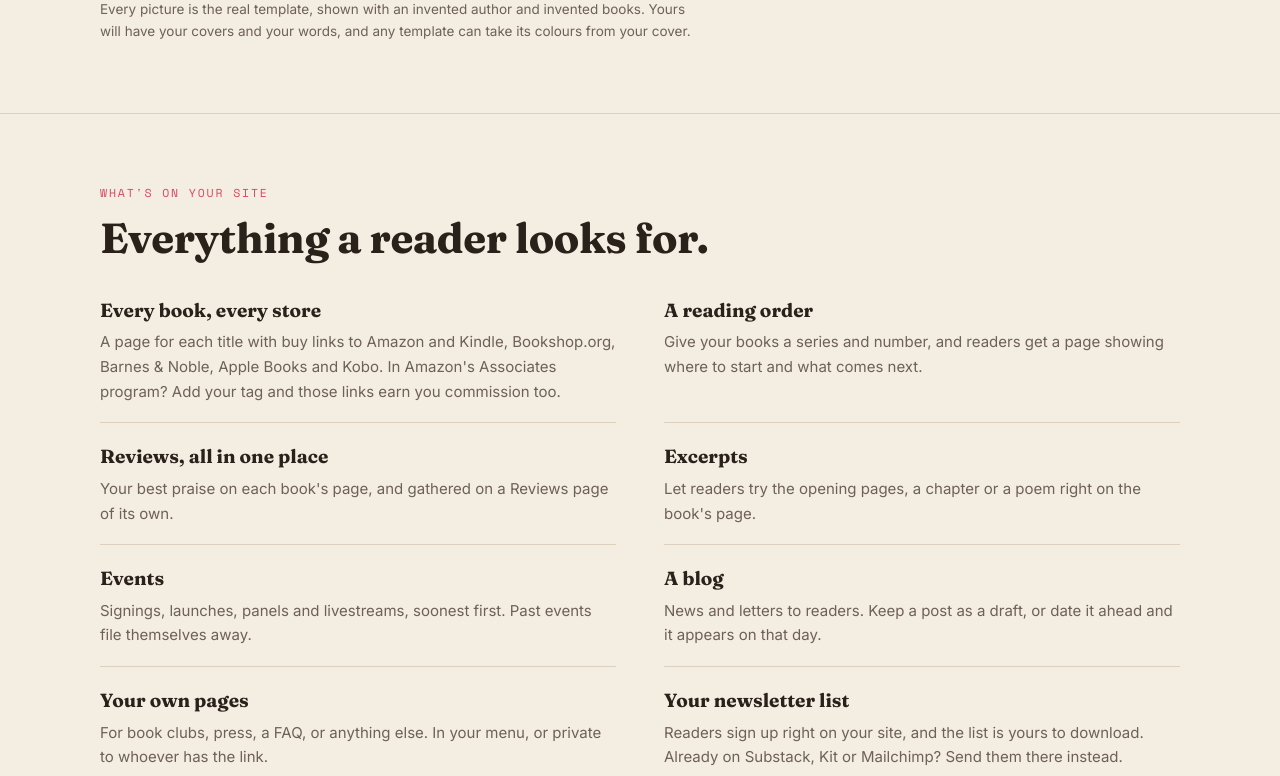
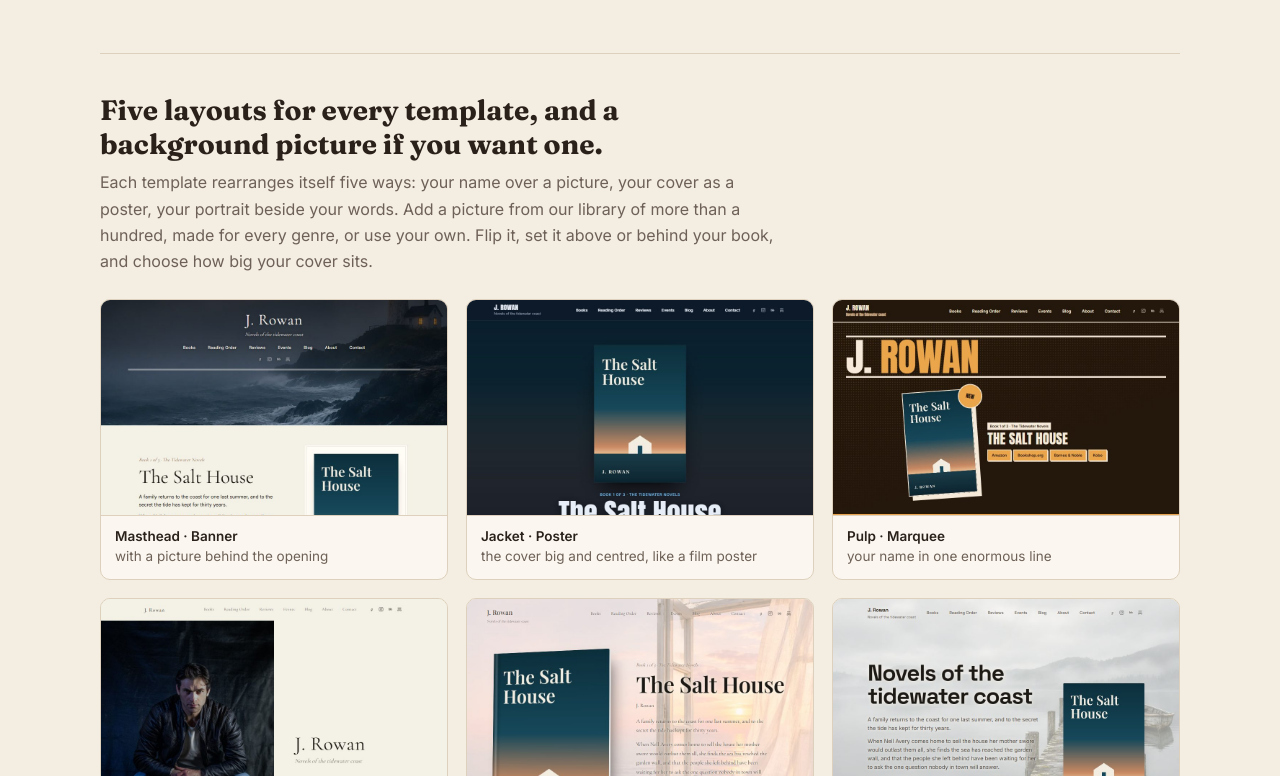
Before and after one commit to tjalex01-source/xlsites, a plain HTML site: page authors.html in a window 1280 px wide. Shown: the part 2818-3594 px from the top of the page. Drawn offline with nearby package versions, Linux system fonts and the light colour scheme.

Commit message:
Authors page: layouts and pictures strip, and the new features
Under the nine templates, six examples of the other layouts and the background
pictures (Banner, Poster, Marquee, Side by Side, and pictures behind
Hardcover and Clean). Step 2 mentions the five layouts. The feature list adds
landing pages, visit counts, the privacy policy and the help centre, and says
sign-ups go straight to Mailchimp, MailerLite or Kit and that any other store
can be added.

Co-Authored-By: Claude Opus 5.5 <noreply@anthropic.com>

```diff
--- a/authors.html
+++ b/authors.html
@@ -116,6 +116,16 @@
   .tpl p{margin:0;color:var(--muted);font-size:14px;line-height:1.55}
   .tpl .for{margin-top:10px;font-family:'Space Mono',monospace;font-size:11px;letter-spacing:.02em;color:var(--rose-deep)}
   .tpl-note{margin:26px 0 0;font-size:13.5px;color:var(--muted);max-width:70ch}
+  .lays{margin-top:56px;padding-top:40px;border-top:1px solid var(--line)}
+  .lays h3{font-family:'Fraunces',Georgia,serif;font-size:clamp(22px,3vw,28px);line-height:1.2;margin:0 0 8px;max-width:28ch}
+  .lays .lays-sub{margin:0 0 24px;color:var(--muted);font-size:16px;max-width:68ch}
+  .lays-grid{display:grid;grid-template-columns:repeat(3,minmax(0,1fr));gap:18px}
+  @media (max-width:980px){.lays-grid{grid-template-columns:repeat(2,minmax(0,1fr))}}
+  @media (max-width:620px){.lays-grid{grid-template-columns:minmax(0,1fr)}}
+  .lay{margin:0;border-radius:10px;overflow:hidden;border:1px solid var(--line);background:var(--card)}
+  .lay img{display:block;width:100%;height:auto;aspect-ratio:8/5;object-fit:cover;object-position:top;border-bottom:1px solid var(--line);background:var(--paper-deep)}
+  .lay figcaption{padding:11px 14px 13px;font-size:13.5px;color:var(--muted);line-height:1.45}
+  .lay figcaption b{display:block;color:var(--ink,inherit);font-weight:600}
   @media (prefers-reduced-motion:reduce){.tpl{transition:none}.tpl:hover{transform:none}}
 
   /* features */
@@ -205,7 +215,7 @@
       <p class="sub">Your ISBN already knows your title, cover, blurb and publisher. We use it to build your site, so you start with something finished — not a blank page.</p>
       <div class="steps">
         <div class="step"><div class="n">1</div><h3>Enter your ISBN</h3><p>ISBN-13 or ISBN-10, and we find the book, its cover and your other titles. Kindle-only? Paste your Amazon link and add the cover and blurb yourself.</p></div>
-        <div class="step"><div class="n">2</div><h3>Pick a look</h3><p>Choose one of nine templates, each one yours to customize. Match your cover's colours in one click, or pick a palette — light or dark, four font pairings each.</p></div>
+        <div class="step"><div class="n">2</div><h3>Pick a look</h3><p>Choose one of nine templates and one of its five layouts, each one yours to customize. Match your cover's colours in one click, or pick a palette — light or dark, four font pairings each.</p></div>
         <div class="step"><div class="n">3</div><h3>You're live</h3><p>Add a headshot and bio whenever you're ready. Every new book you publish slots right in.</p></div>
       </div>
     </div>
@@ -227,6 +237,18 @@
         <figure class="tpl"><img src="screens/authors/debut.jpg" alt="An author site on the Debut template: one cover alone in a pool of light on a dark page" width="960" height="600" loading="lazy"><figcaption><h3>Debut</h3><p>One book, one long page: the cover, the praise, the date, the buy buttons.</p><p class="for">A first book · a launch · a pre-order</p></figcaption></figure>
         <figure class="tpl"><img src="screens/authors/chapbook.jpg" alt="An author site on the Chapbook template: a passage from the book, set large, opening the page" width="960" height="600" loading="lazy"><figcaption><h3>Chapbook</h3><p>Words first. A passage from your book opens the page, with almost no imagery at all.</p><p class="for">Poetry · essays · small press</p></figcaption></figure>
       </div>
+      <div class="lays">
+        <h3>Five layouts for every template, and a background picture if you want one.</h3>
+        <p class="lays-sub">Each template rearranges itself five ways: your name over a picture, your cover as a poster, your portrait beside your words. Add a picture from our library of more than a hundred, made for every genre, or use your own. Flip it, set it above or behind your book, and choose how big your cover sits.</p>
+        <div class="lays-grid">
+          <figure class="lay"><img src="screens/authors/layouts/masthead-banner.jpg" alt="An author site on the Masthead template's Banner layout: a lighthouse at dusk behind the name and menu, the book below" width="960" height="600" loading="lazy"><figcaption><b>Masthead · Banner</b>with a picture behind the opening</figcaption></figure>
+          <figure class="lay"><img src="screens/authors/layouts/jacket-poster.jpg" alt="An author site on the Jacket template's Poster layout: the cover large and centred, the title below it in big type" width="960" height="600" loading="lazy"><figcaption><b>Jacket · Poster</b>the cover big and centred, like a film poster</figcaption></figure>
+          <figure class="lay"><img src="screens/authors/layouts/pulp-marquee.jpg" alt="An author site on the Pulp template's Marquee layout: the author's name in one huge line between heavy rules" width="960" height="600" loading="lazy"><figcaption><b>Pulp · Marquee</b>your name in one enormous line</figcaption></figure>
+          <figure class="lay"><img src="screens/authors/layouts/frontispiece-side.jpg" alt="An author site on the Frontispiece template's Side by Side layout: the author's portrait on the left, the name on the right" width="960" height="600" loading="lazy"><figcaption><b>Frontispiece · Side by Side</b>your portrait beside your name</figcaption></figure>
+          <figure class="lay"><img src="screens/authors/layouts/hardcover-picture.jpg" alt="An author site on the Hardcover template with a background picture of a seaside window behind the book" width="960" height="600" loading="lazy"><figcaption><b>Hardcover</b>with a picture behind the book</figcaption></figure>
+          <figure class="lay"><img src="screens/authors/layouts/clean-picture.jpg" alt="An author site on the Clean template with a background picture of a lake pier behind the headline and cover" width="960" height="600" loading="lazy"><figcaption><b>Clean</b>with a picture behind the opening</figcaption></figure>
+        </div>
+      </div>
       <p class="tpl-note">Every picture is the real template, shown with an invented author and invented books. Yours will have your covers and your words, and any template can take its colours from your cover.</p>
     </div>
   </section>
@@ -236,17 +258,21 @@
       <p class="kicker">What's on your site</p>
       <h2>Everything a reader looks for.</h2>
       <div class="feats">
-        <div class="feat"><h3>Every book, every store</h3><p>A page for each title with buy links to Amazon and Kindle, Bookshop.org, Barnes &amp; Noble, Apple Books and Kobo. In Amazon's Associates program? Add your tag and those links earn you commission too.</p></div>
+        <div class="feat"><h3>Every book, every store</h3><p>A page for each title with buy links to Amazon and Kindle, Bookshop.org, Barnes &amp; Noble, Apple Books and Kobo, plus any other store you add, from Audible to your local bookshop. In Amazon's Associates program? Add your tag and those links earn you commission too.</p></div>
         <div class="feat"><h3>A reading order</h3><p>Give your books a series and number, and readers get a page showing where to start and what comes next.</p></div>
         <div class="feat"><h3>Reviews, all in one place</h3><p>Your best praise on each book's page, and gathered on a Reviews page of its own.</p></div>
         <div class="feat"><h3>Excerpts</h3><p>Let readers try the opening pages, a chapter or a poem right on the book's page.</p></div>
         <div class="feat"><h3>Events</h3><p>Signings, launches, panels and livestreams, soonest first. Past events file themselves away.</p></div>
         <div class="feat"><h3>A blog</h3><p>News and letters to readers. Keep a post as a draft, or date it ahead and it appears on that day.</p></div>
         <div class="feat"><h3>Your own pages</h3><p>For book clubs, press, a FAQ, or anything else. In your menu, or private to whoever has the link.</p></div>
-        <div class="feat"><h3>Your newsletter list</h3><p>Readers sign up right on your site, and the list is yours to download. Already on Substack, Kit or Mailchimp? Send them there instead.</p></div>
+        <div class="feat"><h3>Your newsletter list</h3><p>Readers sign up right on your site, and the list is yours to download. Use Mailchimp, MailerLite or Kit? Connect it and every sign-up goes straight onto your list there. Or send readers to your Substack page instead.</p></div>
+        <div class="feat"><h3>Landing pages</h3><p>One page with one job, for the link in your bio, an ad or the back of your book: a newsletter sign-up, a free download, or a free book in return for a reader's email.</p></div>
         <div class="feat"><h3>Your name, your way</h3><p>Upload your signature or logo, or sign your name in a handwritten typeface. Your colours can come straight from your cover.</p></div>
         <div class="feat"><h3>About &amp; contact</h3><p>Your bio, author photo and a contact page for readers, press and events.</p></div>
         <div class="feat"><h3>Your own address</h3><p>Live at yourname.xandland.com, secure from day one, or connect a domain you already own. Every edit you save goes live at once.</p></div>
+        <div class="feat"><h3>See who's visiting</h3><p>How many readers came, where they came from, and which books and stores they clicked, counted without cookies, so there's no banner to put readers off.</p></div>
+        <div class="feat"><h3>A privacy policy, written for you</h3><p>A privacy policy and terms filled in from what your site actually does, kept up to date as you add things, and linked from every page.</p></div>
+        <div class="feat"><h3>Help when you need it</h3><p>Answers for every part of the studio in our help centre, and a real person to write to when you're stuck.</p></div>
         <div class="feat"><h3>Write the next one here</h3><p>Your membership includes XLWrite, our book writing and formatting app, for print and ebook.</p></div>
       </div>
     </div>
```
Also changed, not shown: screens/authors/layouts/clean-picture.jpg (added), screens/authors/layouts/frontispiece-side.jpg (added), screens/authors/layouts/hardcover-picture.jpg (added), screens/authors/layouts/jacket-poster.jpg (added), screens/authors/layouts/masthead-banner.jpg (added), screens/authors/layouts/pulp-marquee.jpg (added).
